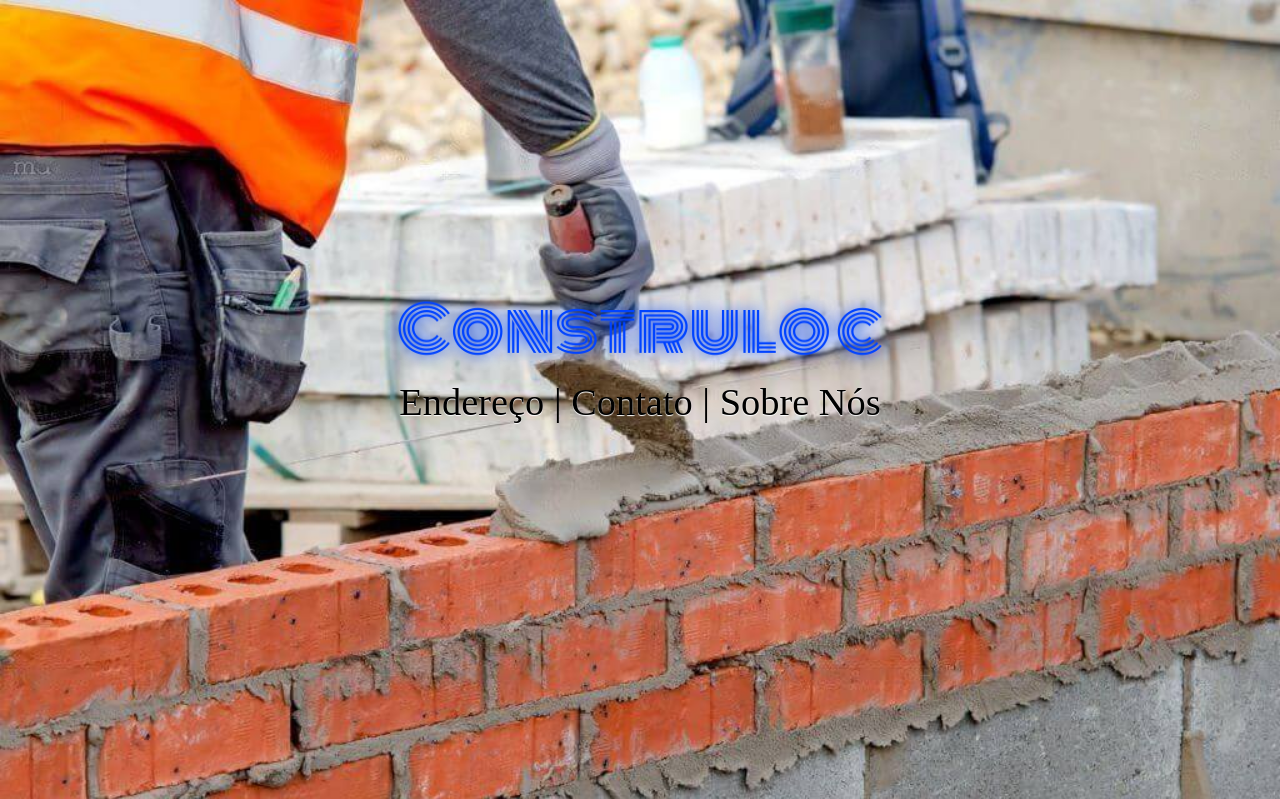
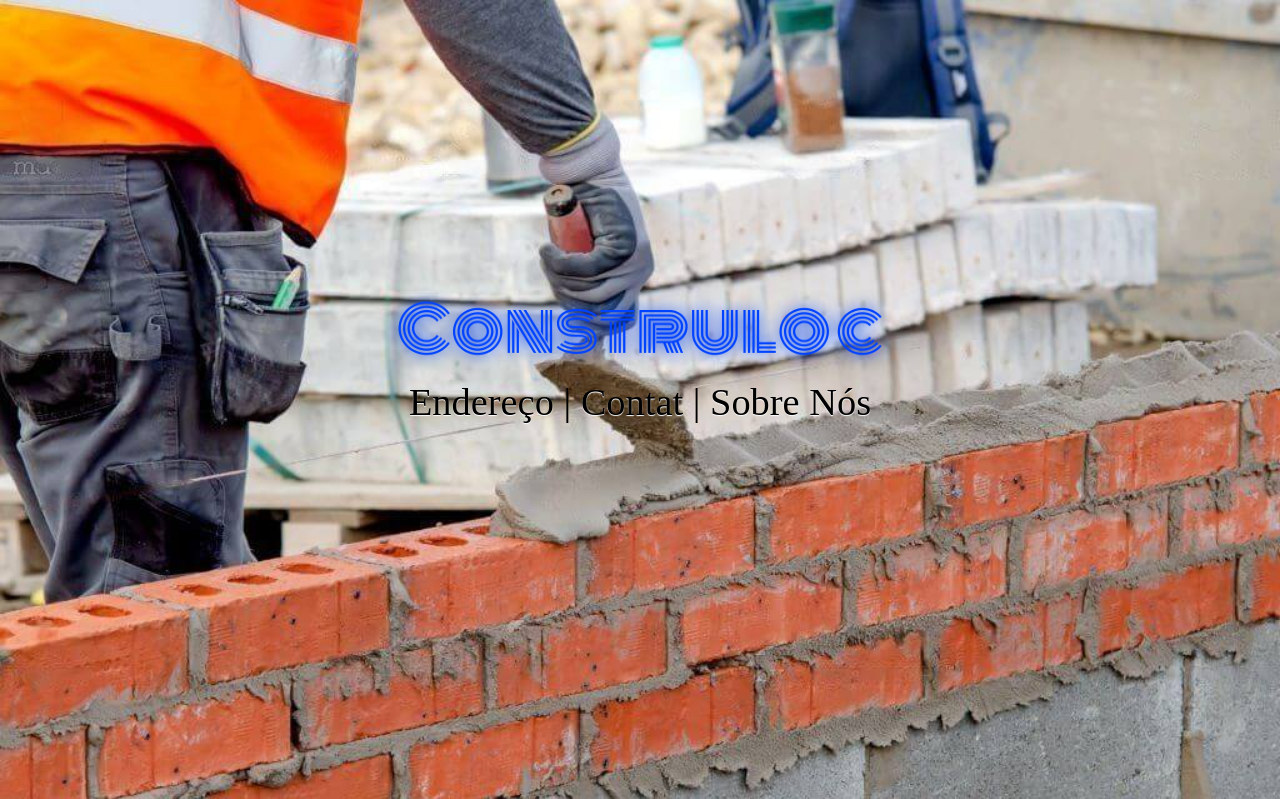
Before and after one commit to DelcidesNeto/construloc-python, a Flask app: page / in a window 1280 px wide. Shown: the top 799 px of the page. Run offline with Flask 2, Linux system fonts and the light colour scheme.

Commit message:
Update index.html

```diff
--- a/templates/index.html
+++ b/templates/index.html
@@ -21,7 +21,7 @@
             <nav>
                 <a href="{{ url_for('endereco') }}">Endereço</a>
                 <sep>|</sep>
-                <a href="">Contato</a>
+                <a href="">Contat</a>
                 <sep>|</sep>
                 <a href="">Sobre Nós</a>
             </nav>
```
